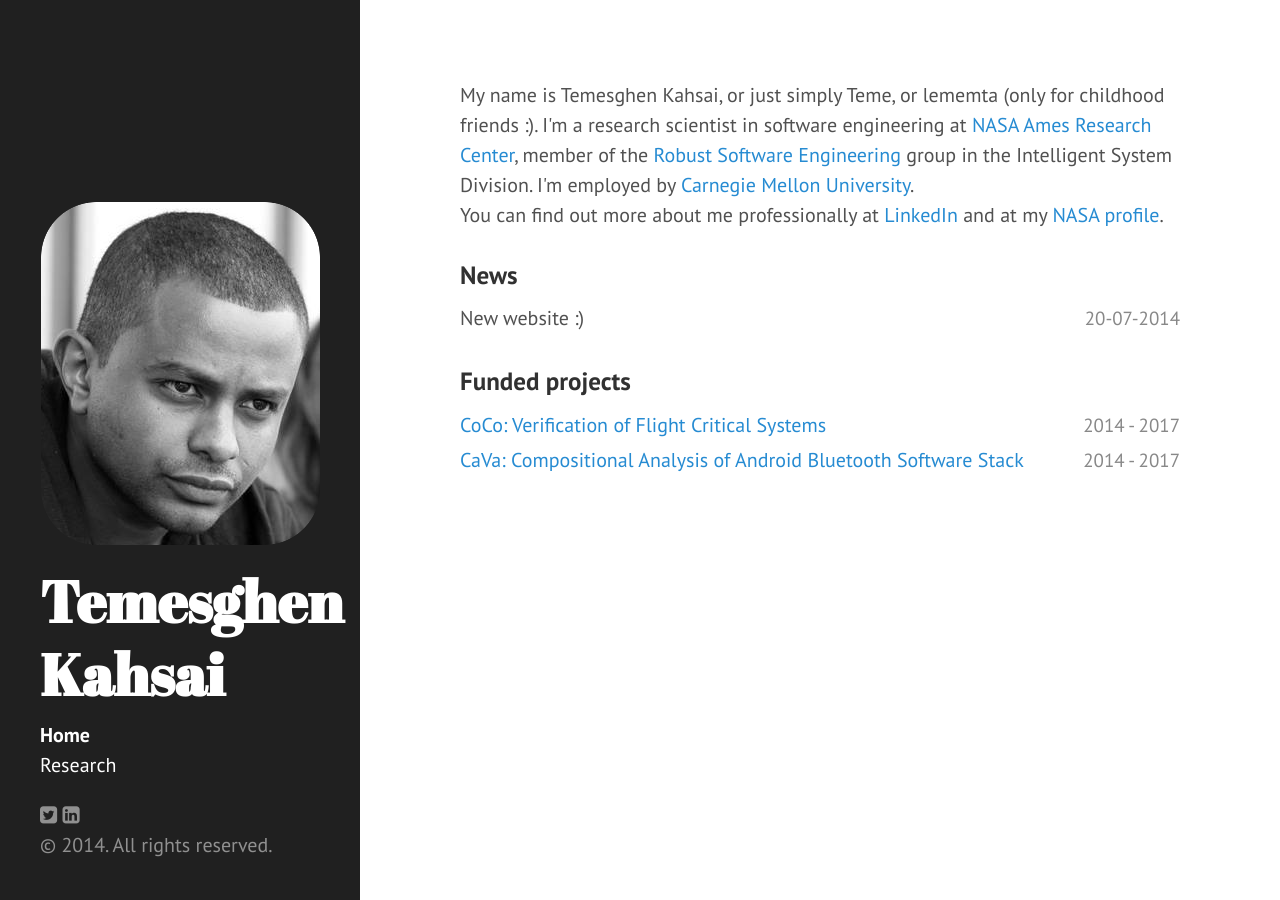
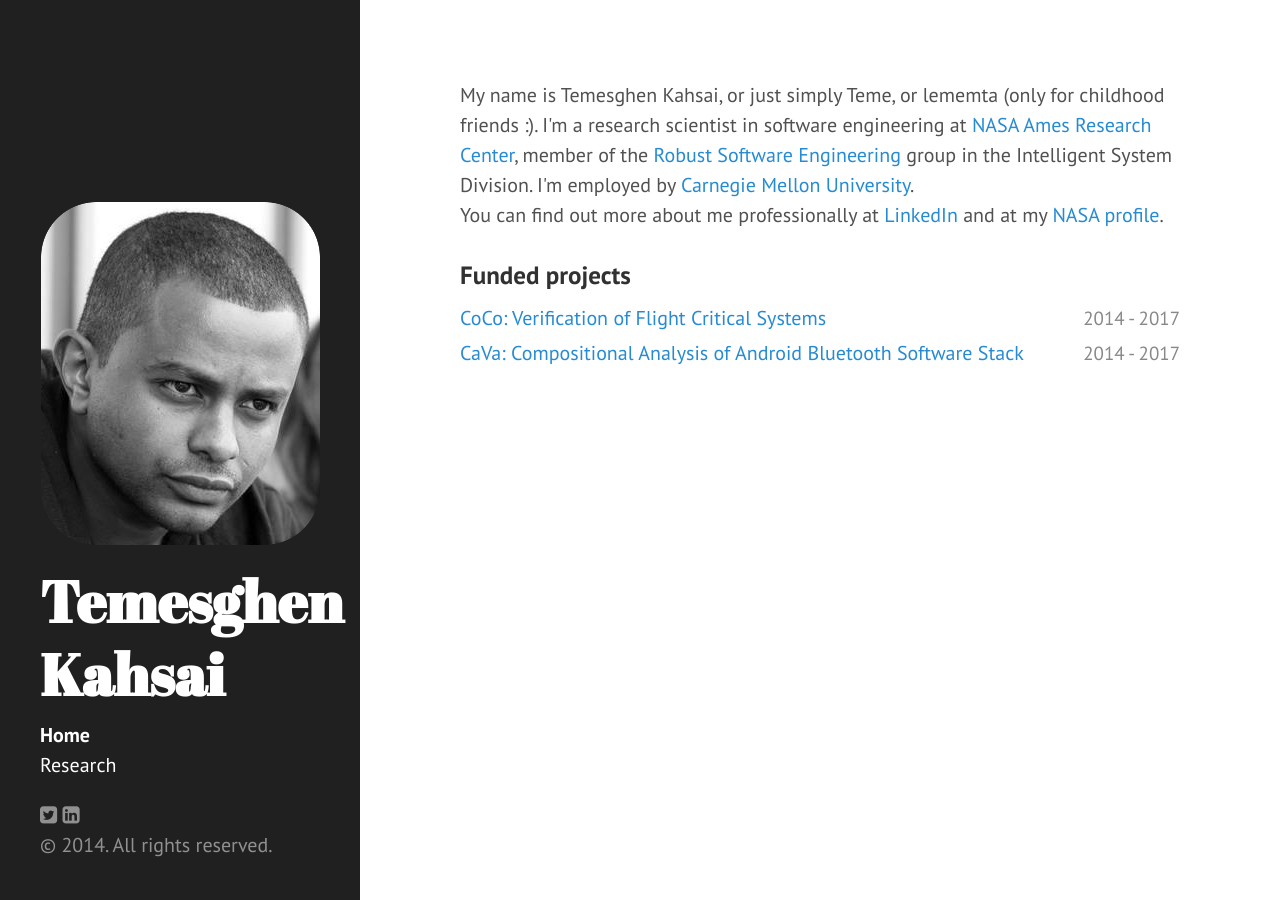
Before and after one commit to lememta/lememta.github.io, a Jekyll site: the page built from index.html, in a window 1280 px wide. Built offline with Jekyll 4.4.1, drawn with Linux system fonts in a browser that asks for light colours; nearby versions of some CDN libraries; the list of posts is cut into pages by our own code.

```diff
--- a/index.html
+++ b/index.html
@@ -11,12 +11,12 @@
 
 
 
-    <h3>News</h3>
-    <ul class="posts">
-      <li> New website :)
-        <span class ="posted-date"> 20-07-2014</span>
-      </li>
-    </ul>
+    <!-- <h3>News</h3> -->
+    <!-- <ul class="posts"> -->
+    <!--   <li> New website :) -->
+    <!--     <span class ="posted-date"> 20-07-2014</span> -->
+    <!--   </li> -->
+    <!-- </ul> -->
 
 
 <h3>Funded projects</h3>
```
